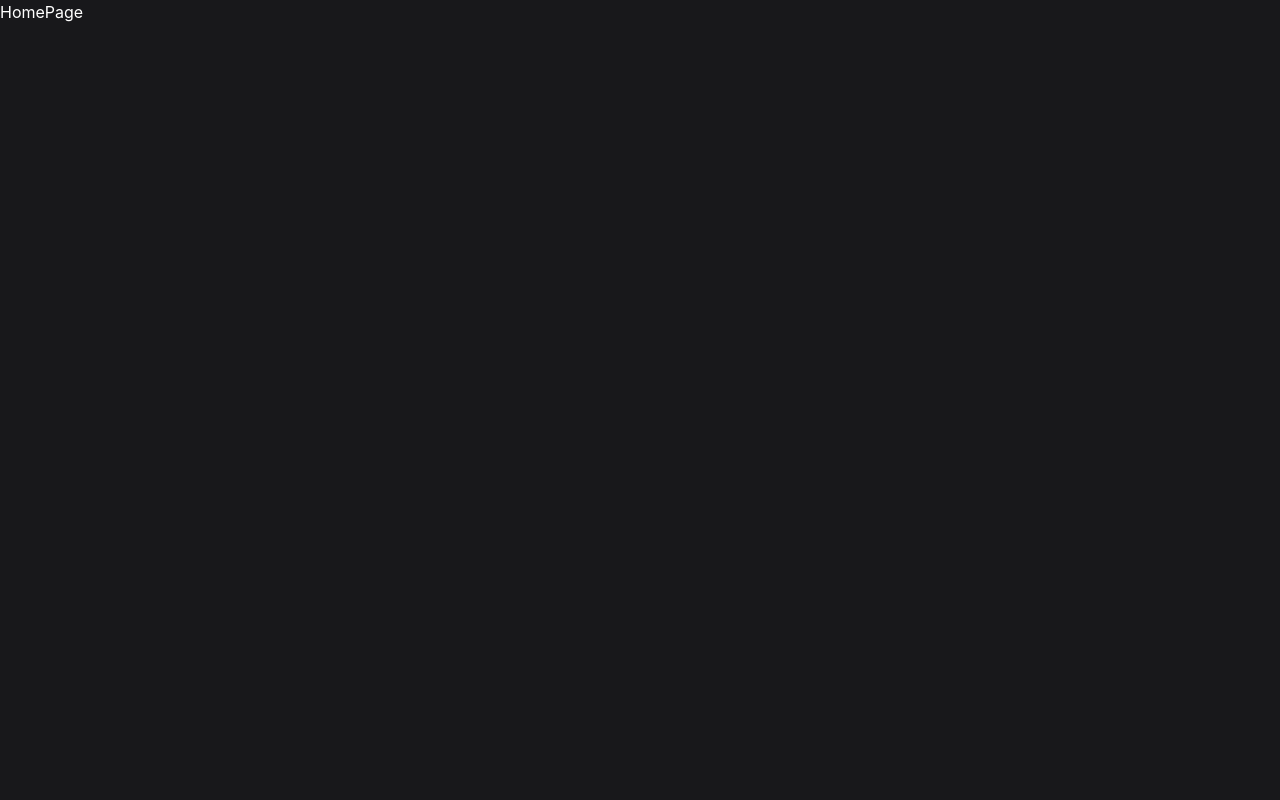
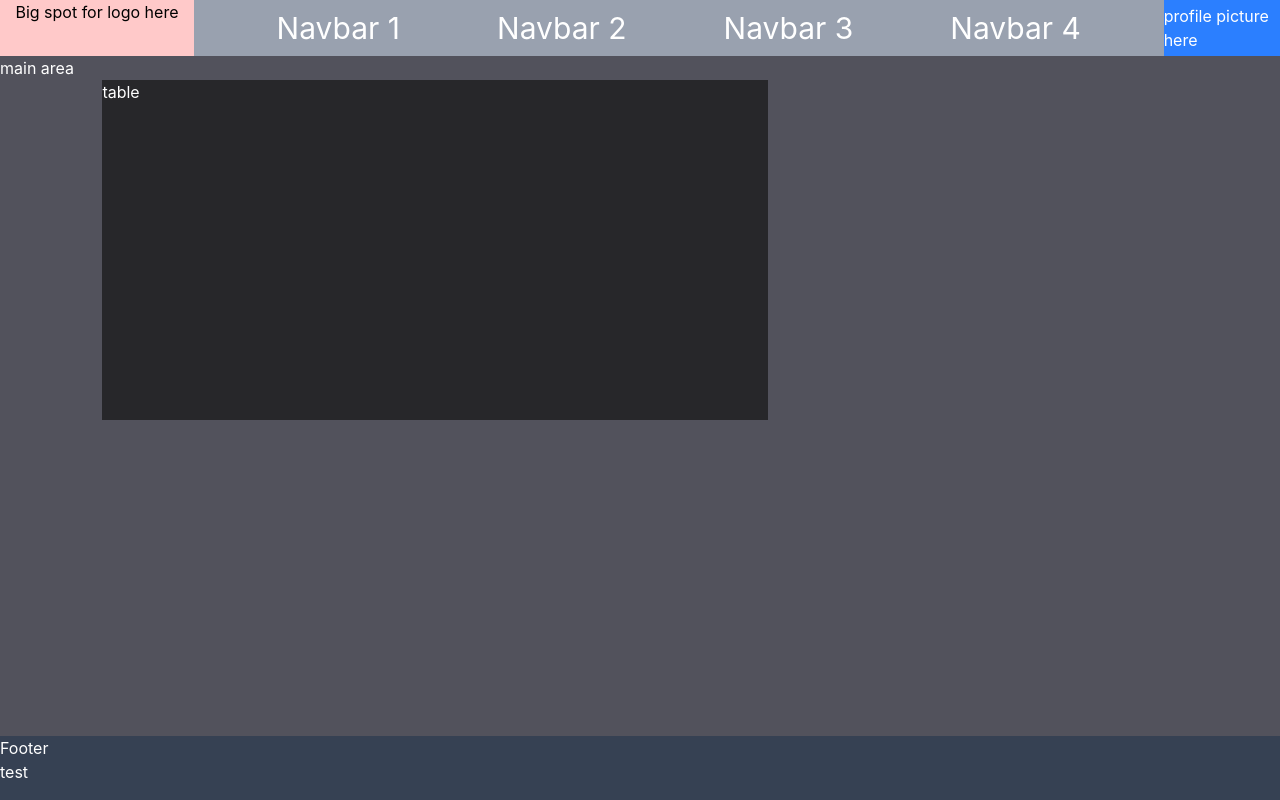
Before and after one commit to FHZergursh/MightyProjectManager-PERN, a React (Vite) app in the folder frontend/: page /home in a window 1280 px wide. Built offline with nearby package versions, Linux system fonts and the light colour scheme.

Commit message:
homepage layout + header + footer
title, includes header and footer

```diff
--- a/frontend/src/App.tsx
+++ b/frontend/src/App.tsx
@@ -2,6 +2,7 @@ import React from 'react'
 import { Route, Routes } from 'react-router'
 import LoginPage from './pages/LoginPage'
 import HomePage from './pages/HomePage'
+import CreateProjectPage from './pages/CreateProjectPage'
 
 const App = () => {
   return (
@@ -9,6 +10,7 @@ const App = () => {
       <Routes>
         <Route path='/' element={<LoginPage />} />
         <Route path ='/home' element={<HomePage />} />
+        <Route path ='/project/create' element={<CreateProjectPage />} />
       </Routes>
 
 
--- /dev/null
+++ b/frontend/src/components/Footer.tsx
@@ -0,0 +1,12 @@
+import React from 'react'
+
+const Footer = () => {
+  return (
+    <div className='bg-gray-700 flex-1'>Footer
+
+    <div>test</div>
+    </div>
+  )
+}
+
+export default Footer
--- a/frontend/src/components/Header.tsx
+++ b/frontend/src/components/Header.tsx
@@ -2,7 +2,26 @@ import React from 'react'
 
 const Header = () => {
   return (
-    <div>Header</div>
+    <nav className='h-[7vh] bg-blue-200 flex justify-between'>
+      <div className='bg-red-200 w-[20%] text-center text-black'>
+        Big spot for logo here
+      </div>
+
+      <div className='bg-gray-400 w-full flex gap-[10%] justify-center items-center'>
+        <div className='text-3xl'>Navbar 1</div>
+        <div className='text-3xl'>Navbar 2</div>
+        <div className='text-3xl'>Navbar 3</div>
+        <div className='text-3xl'>Navbar 4</div>
+      </div>
+
+      <div className='bg-blue-500 w-[12vw] flex items-center justify-center'>
+        <div>profile picture here</div>
+      </div>
+
+
+
+
+    </nav>
   )
 }
 
--- /dev/null
+++ b/frontend/src/components/OverviewTable.tsx
@@ -0,0 +1,14 @@
+import React from 'react'
+
+const OverviewTable = () => {
+  return (
+    <div className='bg-zinc-600 h-[85vh]'>
+      main area
+      <div className='bg-zinc-800 ml-[8%] mr-[40%] h-[50%]'>
+        table
+      </div>
+    </div>
+  )
+}
+
+export default OverviewTable
--- /dev/null
+++ b/frontend/src/pages/CreateProjectPage.tsx
@@ -0,0 +1,9 @@
+import React from 'react'
+
+const CreateProjectPage = () => {
+  return (
+    <div>CreateProjectPage</div>
+  )
+}
+
+export default CreateProjectPage
--- a/frontend/src/pages/HomePage.tsx
+++ b/frontend/src/pages/HomePage.tsx
@@ -1,8 +1,20 @@
 import React from 'react'
+import Header from '../components/Header'
+import OverviewTable from '../components/OverviewTable'
+import Footer from '../components/Footer'
 
 const HomePage = () => {
   return (
-    <div>HomePage</div>
+    <div className='flex flex-col h-screen'>
+      <Header />
+      <OverviewTable />
+      <Footer />
+
+
+
+
+
+    </div>
   )
 }
 
```
